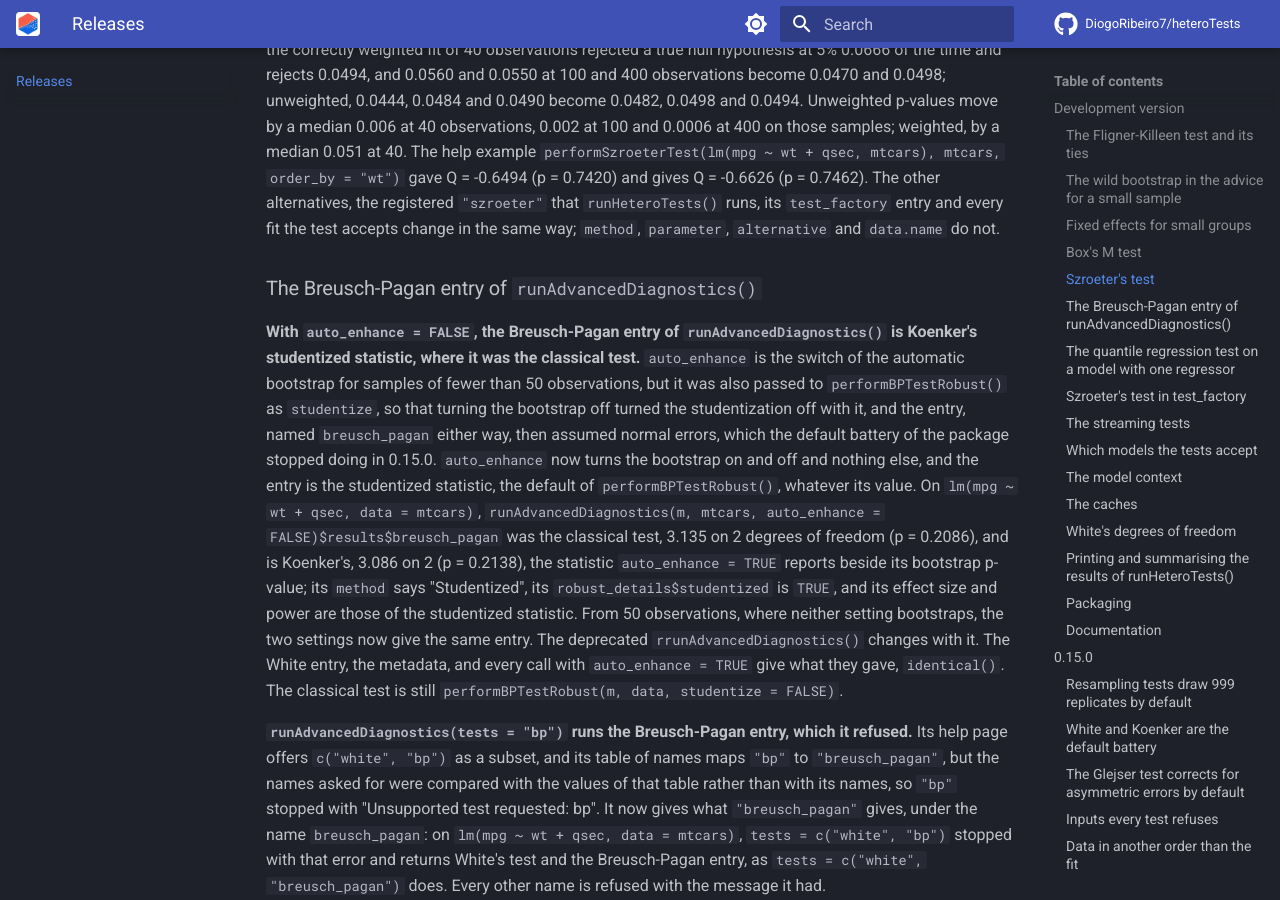
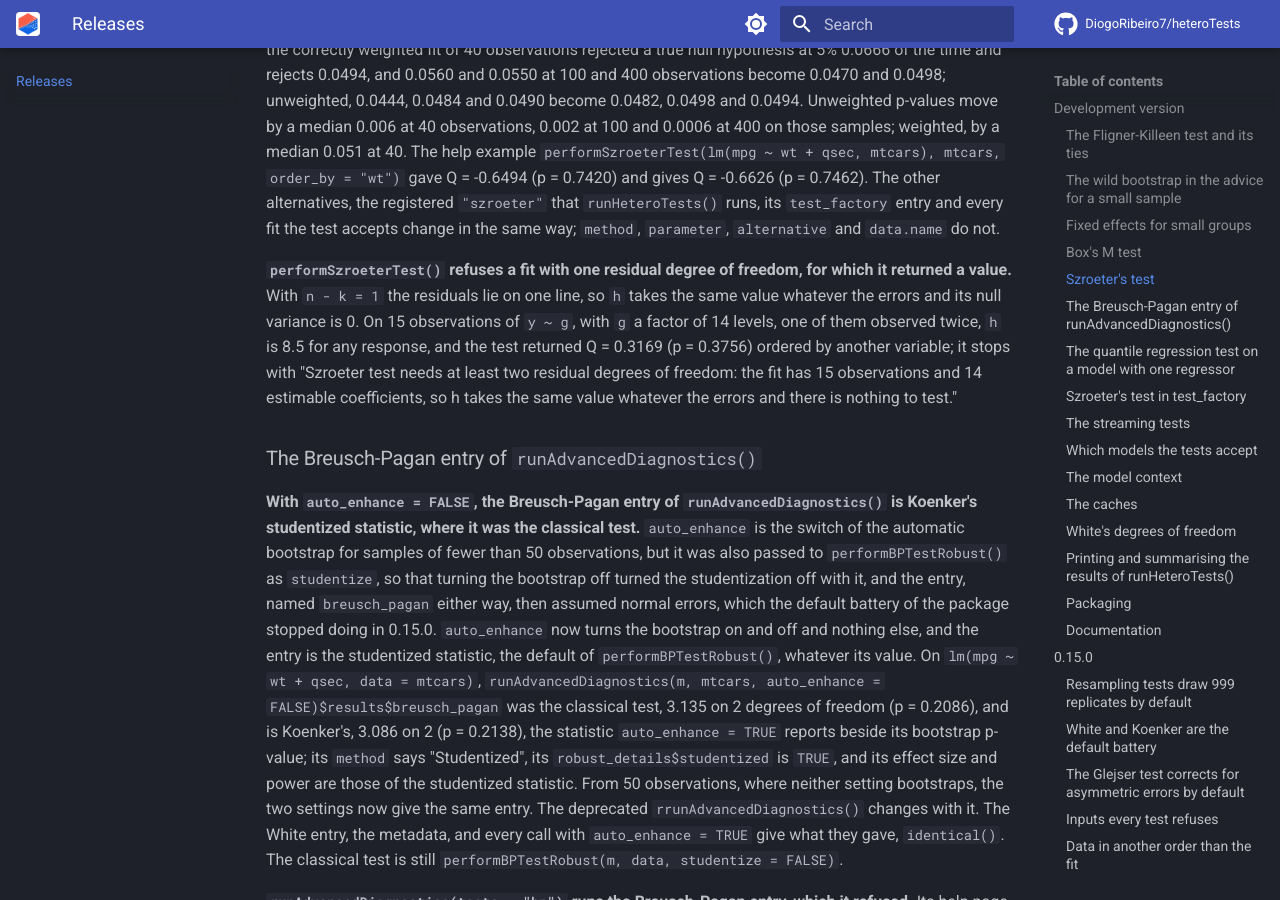
Before and after one commit to DiogoRibeiro7/heteroTests, an MkDocs documentation site: the page built from docs/releases.md, in a window 1280 px wide and 900 px high, scrolled down 5912 px. Built offline with MkDocs 1.6.1 and Material for MkDocs 9.7.7, drawn with Linux system fonts in a browser that asks for light colours; comment, search, counter and statistics services are not loaded.

Commit message:
Refuse Szroeter's test at one residual degree of freedom with a plain message
With n - k = 1 the residuals lie on one line, h is the same whatever the
errors and its null variance is 0. rszroeter_moments() refused it through
the rassumption_violation template, whose tail, "Results may be
unreliable.", read oddly on a refusal. It now stops with

  Szroeter test needs at least two residual degrees of freedom: the fit has
  15 observations and 14 estimable coefficients, so h takes the same value
  whatever the errors and there is nothing to test.

and a design whose null variance is 0 for another reason with a message of
its own. 0.15.0 returned a value there: on 15 observations of y ~ g, a
factor of 14 levels, h = 8.5 for any response and Q = 0.3169 (p = 0.3756)
ordered by another variable.

The help page states the requirement; NEWS has it in bold; the test checks
h = 8.5 for two responses, the message, and that two residual degrees of
freedom are tested.

tools/build-docs.R regenerated the pages.

```diff
--- a/docs/releases.md
+++ b/docs/releases.md
@@ -320,6 +320,16 @@ gave Q = -0.6494 (p = 0.7420) and gives Q = -0.6626 (p = 0.7462). The other
 alternatives, the registered `"szroeter"` that `runHeteroTests()` runs, its
 `test_factory` entry and every fit the test accepts change in the same way;
 `method`, `parameter`, `alternative` and `data.name` do not.
+
+**`performSzroeterTest()` refuses a fit with one residual degree of freedom,
+for which it returned a value.** With `n - k = 1` the residuals lie on one
+line, so `h` takes the same value whatever the errors and its null variance
+is 0. On 15 observations of `y ~ g`, with `g` a factor of 14 levels, one of
+them observed twice, `h` is 8.5 for any response, and the test returned
+Q = 0.3169 (p = 0.3756) ordered by another variable; it stops with "Szroeter
+test needs at least two residual degrees of freedom: the fit has 15
+observations and 14 estimable coefficients, so h takes the same value
+whatever the errors and there is nothing to test."
 
 ### The Breusch-Pagan entry of `runAdvancedDiagnostics()`
 
```
Also changed, not shown: NEWS.md (+10 -0 lines), docs/reference/performSzroeterTest.md (+5 -0 lines), 3 other files.
